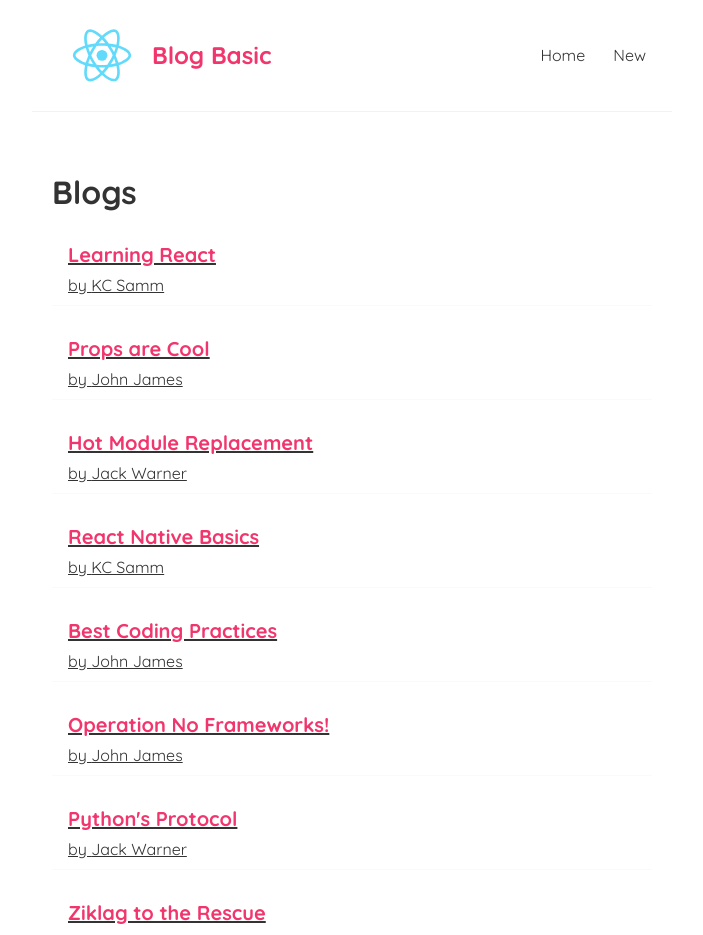
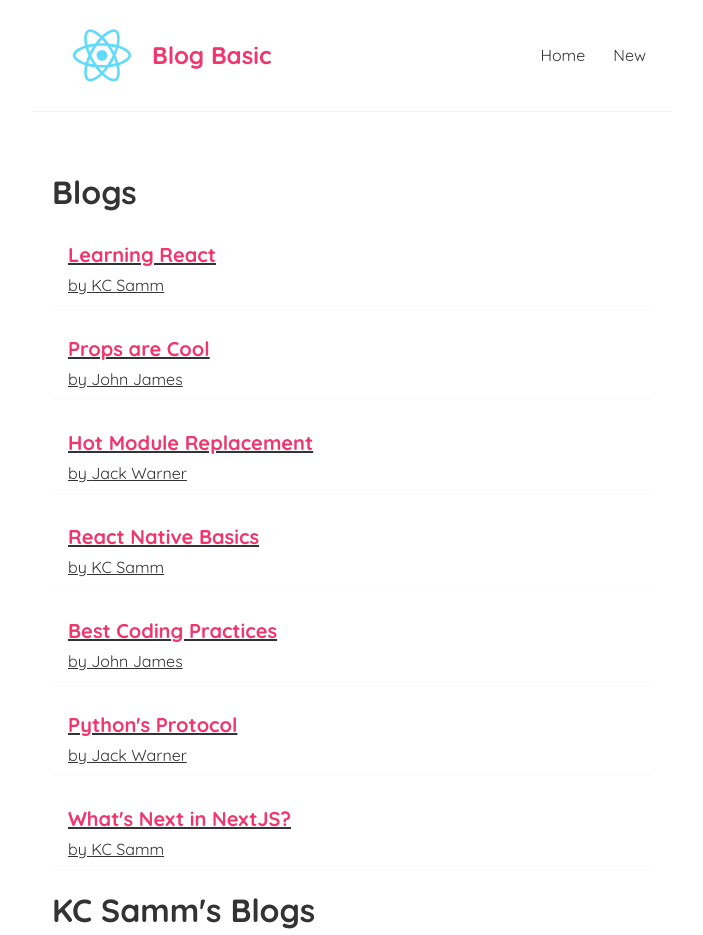
Before and after one commit to KING-SAMM/Blog-Basic, a React (Vite) app: page / in a window 1280 px wide. Shown: the top 935 px of the page, without its empty margins (288-991 px from the left). Built offline with nearby package versions, Linux system fonts and the light colour scheme; data requests are answered from the project's data file.

Commit message:
Implemented delete functionality

```diff
--- a/data/db.json
+++ b/data/db.json
@@ -31,22 +31,10 @@
       "id": "bJXzNoA"
     },
     {
-      "title": "Operation No Frameworks!",
-      "body": "Lorem ipsum dolor sit amet consectetur adipisicing elit. Dignissimos, aspernatur commodi quas at ipsum molestias cupiditate corporis dolorem inventore atque! Voluptatem temporibus atque praesentium quam, eligendi quidem accusantium ratione facere incidunt vel hic perferendis facilis laboriosam amet quod maiores sed. Repellat velit voluptatum eligendi reiciendis at nam veniam debitis, amet cum fugit error exercitationem itaque id hic expedita repudiandae commodi praesentium dignissimos nobis omnis possimus, ad accusamus sed. Et nesciunt dolorum iure deleniti natus. Quisquam, tenetur laboriosam rerum aspernatur quae, totam quasi libero repellat labore nostrum eligendi molestiae perspiciatis, voluptate dolores impedit ipsam blanditiis cupiditate porro obcaecati iusto tempore at.",
-      "author": "John James",
-      "id": "1UgJRFb"
-    },
-    {
       "title": "Python's Protocol",
       "body": "Lorem ipsum sit amet Lorem ipsum dolor sit amet consectetur adipisicing elit. Dignissimos, aspernatur commodi quas at ipsum molestias cupiditate corporis dolorem inventore atque! Voluptatem temporibus atque praesentium quam, eligendi quidem accusantium ratione facere incidunt vel hic perferendis facilis laboriosam amet quod maiores sed. Repellat velit voluptatum eligendi reiciendis at nam veniam debitis, amet cum fugit error exercitationem itaque id hic expedita repudiandae commodi praesentium dignissimos nobis omnis possimus, ad accusamus sed. Et nesciunt dolorum iure deleniti natus. Quisquam, tenetur laboriosam rerum aspernatur quae, totam quasi libero repellat labore nostrum eligendi molestiae perspiciatis, voluptate dolores impedit ipsam blanditiis cupiditate porro obcaecati iusto tempore at.",
       "author": "Jack Warner",
       "id": "wKw_iw-"
-    },
-    {
-      "title": "Ziklag to the Rescue",
-      "body": "Ziklag Inc.  blew the charts last year when they announced that Lorem ipsum dolor sit amet consectetur adipisicing elit. Dignissimos, aspernatur commodi quas at ipsum molestias cupiditate corporis dolorem inventore atque! Voluptatem temporibus atque praesentium quam, eligendi quidem accusantium ratione facere incidunt vel hic perferendis facilis laboriosam amet quod maiores sed. Repellat velit voluptatum eligendi reiciendis at nam veniam debitis, amet cum fugit error exercitationem itaque id hic expedita repudiandae commodi praesentium dignissimos nobis omnis possimus, ad accusamus sed. Et nesciunt dolorum iure deleniti natus. Quisquam, tenetur laboriosam rerum aspernatur quae, totam quasi libero repellat labore nostrum eligendi molestiae perspiciatis, voluptate dolores impedit ipsam blanditiis cupiditate porro obcaecati iusto tempore at.\"",
-      "author": "KC Samm",
-      "id": "-mC2hV-"
     },
     {
       "title": "What's Next in NextJS?",
--- a/src/BlogDetails.jsx
+++ b/src/BlogDetails.jsx
@@ -1,9 +1,18 @@
-import { useParams } from 'react-router-dom';
+import { useParams, useNavigate } from 'react-router-dom';
 import useFetch from './useFetch';
 
 const BlogDetails = () => {
     const { id } = useParams()
+    const navigate = useNavigate();
     const { data: blog, error, isPendung } = useFetch("http://localhost:8000/blogs/" + id);
+
+    const handleDelete = () =>
+    {
+        fetch('http://localhost:8000/blogs/' + blog.id,
+        { method: 'DELETE' } )
+            .then( () =>  navigate('/') )
+            .catch( (error) =>  console.error('Error deleting blog post') );
+    }
 
     return (
         <div className="blog-details">
@@ -16,6 +25,7 @@
                     <article>
                         <p>{ blog.body }</p>
                     </article>
+                    <button onClick={ handleDelete }>Delete</button>
                 </section>
             ) }
         </div>
```
